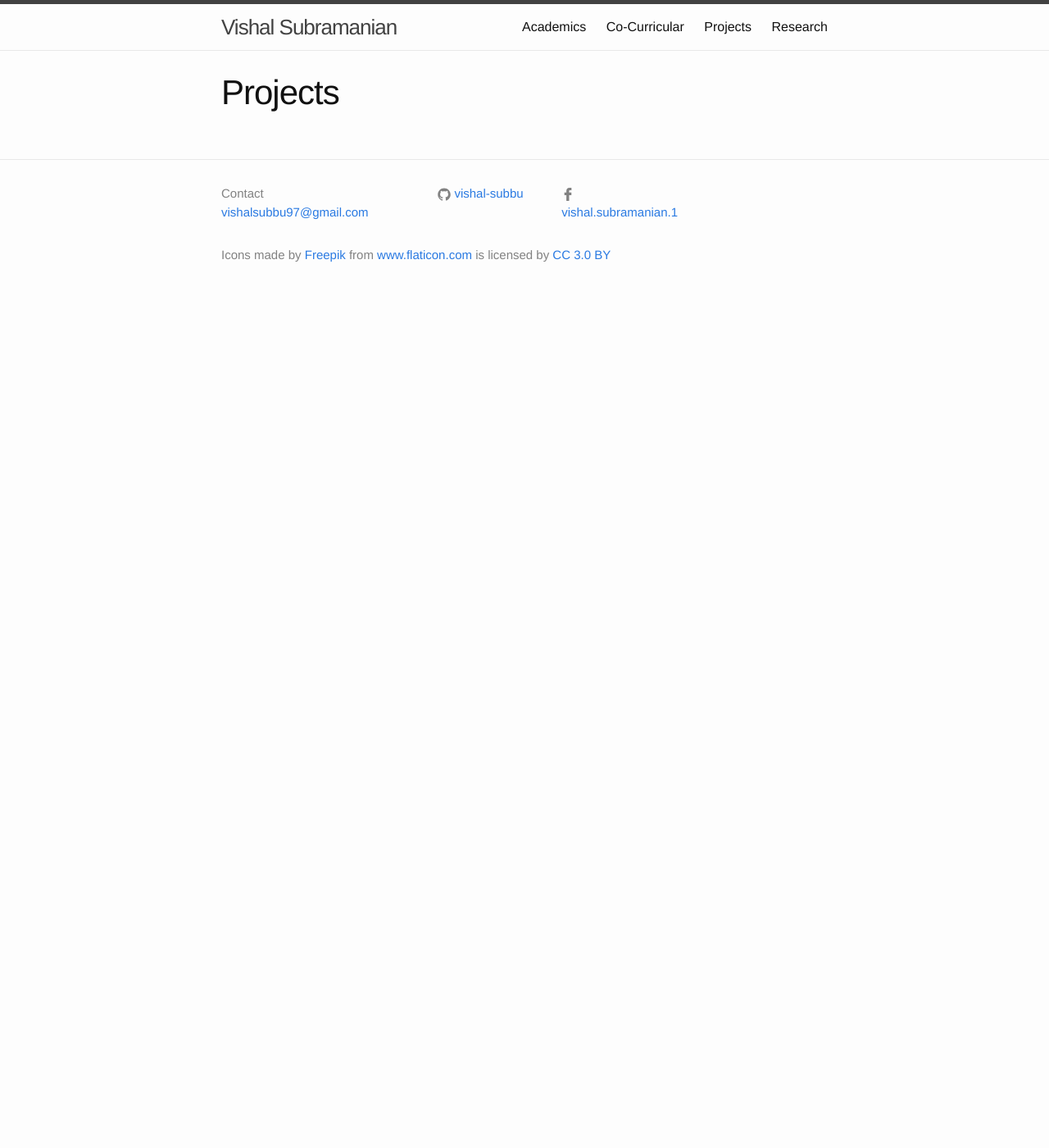
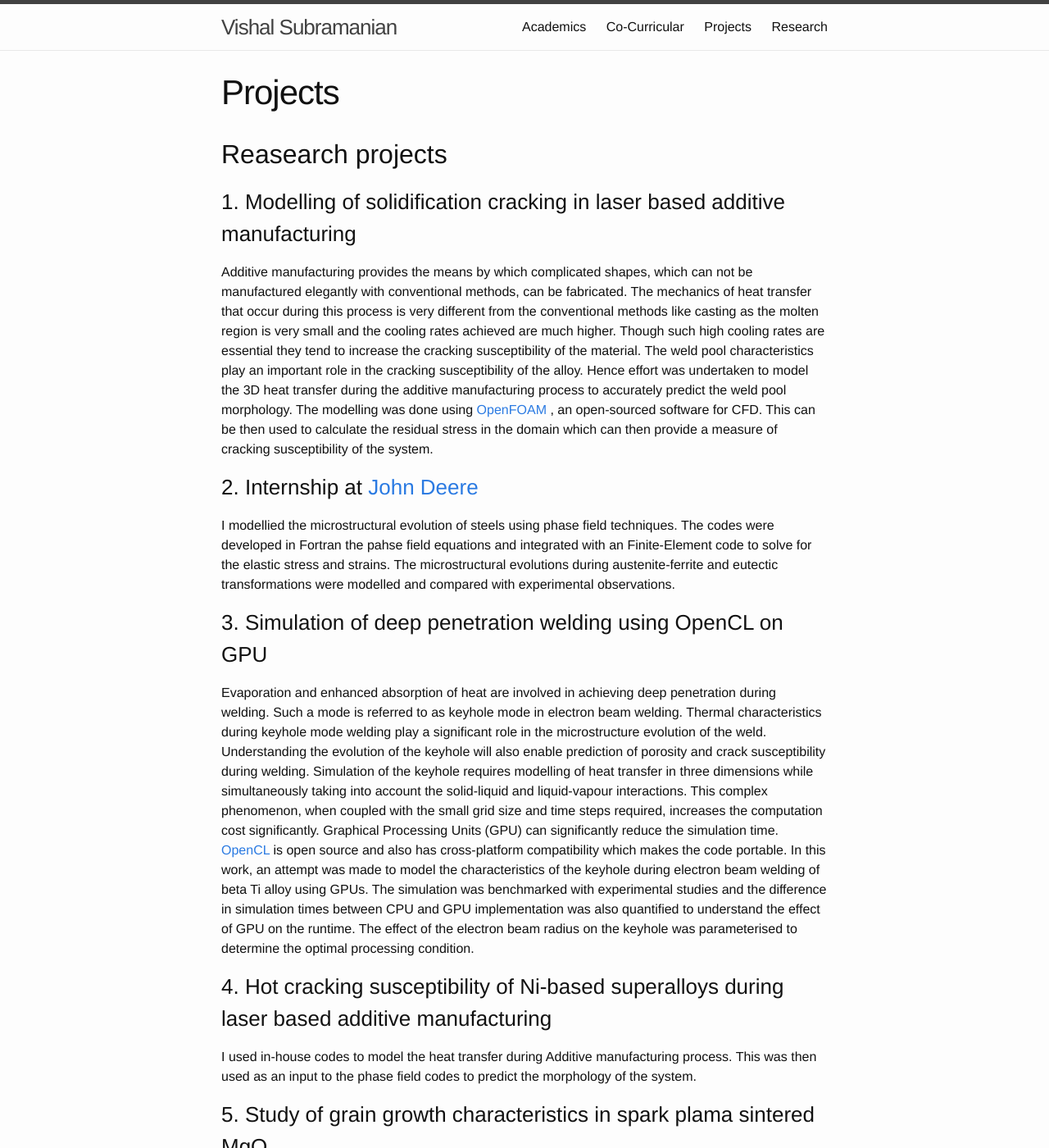
Before and after one commit to vishal-subbu/vishal-subbu.github.io, a Jekyll site: the page built from projects.md, in a window 1280 px wide and 1400 px high. Shown: the whole window at 82% size. Built offline with Jekyll 4.4.1, drawn with Linux system fonts in a browser that asks for light colours; some of the changed text lies outside the part shown.

Commit message:
Added projects and co-curricular activities
Added description for projects and co-curricular activities.

```diff
--- a/projects.md
+++ b/projects.md
@@ -3,3 +3,37 @@ layout: page
 title: Projects
 permalink: /projects
 ---
+
+## Reasearch projects
+
+### 1. Modelling of solidification cracking in laser based additive manufacturing
+Additive manufacturing provides the means by which complicated shapes, which can not be manufactured elegantly with conventional methods, can be fabricated. The mechanics of heat transfer that occur during this process is very different from the conventional methods like casting as the  molten region is very small and the cooling rates achieved are much higher. Though such high cooling rates are essential they tend to increase the cracking susceptibility of the material. The weld pool characteristics play an important role in the cracking susceptibility of the alloy. Hence effort was undertaken to model the 3D heat transfer during the additive manufacturing process to accurately predict the weld pool morphology. The modelling was done using [OpenFOAM](https://openfoam.org) , an open-sourced  software for CFD. This can be then used to calculate the residual stress in the domain which can then provide a measure of cracking susceptibility of the system.
+
+
+### 2. Internship at [John Deere](https://www.deere.co.in/en/john-deere-technology-center/john-deere-asia-technology)
+I modellied the microstructural evolution of steels using phase field techniques. The codes were developed in Fortran the pahse field equations and integrated with an Finite-Element code to solve for the elastic stress and strains. The microstructural evolutions during austenite-ferrite and eutectic transformations were modelled and compared with experimental observations.
+
+### 3. Simulation of deep penetration welding using OpenCL on GPU
+Evaporation and enhanced absorption of heat are involved in achieving deep penetration during welding. Such a mode is referred to as keyhole mode in electron beam welding. Thermal characteristics during keyhole mode welding play a significant role in the microstructure evolution of the weld. Understanding the evolution of the keyhole will also enable prediction of porosity and crack  susceptibility during welding. Simulation of the keyhole requires modelling of heat transfer in three dimensions while simultaneously taking into account the solid-liquid and liquid-vapour interactions. This complex phenomenon, when coupled with the small grid size and time steps required, increases the computation cost significantly. Graphical Processing Units (GPU) can significantly reduce the simulation time. [OpenCL](https://www.khronos.org/opencl/) is open source and also has cross-platform compatibility which makes the code portable. In this work, an attempt was made to model the characteristics of the keyhole during electron beam welding of beta Ti alloy using GPUs. The simulation was benchmarked with experimental studies and the difference in simulation times between CPU and GPU implementation was also quantified to understand the effect of GPU on the runtime. The effect of the electron beam radius on the keyhole was parameterised to determine the optimal processing condition.
+
+
+### 4. Hot cracking susceptibility of Ni-based superalloys during laser based additive manufacturing
+
+I used in-house codes to model the heat transfer during Additive manufacturing process.
+This was then used as an input to the phase field codes to predict the morphology of the system.
+
+
+
+### 5. Study of grain growth characteristics in spark plama sintered MgO
+
+The goal was to model the growth charecteristics of MgO as a function of the processing parameters. Through this we were able to deduce the effect of electric current, pressure, temperature on the growth of nano MgO powders. I performed ball milling to achieve nano powders for used XRD,  optical and scanning electron microscopy to charecterise the samples before and after sintering.
+
+
+## Course projects
+
+
+### 1. Flow in a channel with an obstacle
+
+### 2. Calculation of Interfacial energies for $\theta'$ precipitates in Al-Cu matrix
+
+### 3. Effect of an inhomogenity on a dislocation
```
Also changed, not shown: co-curricular.md (+9 -7 lines), research.md (+12 -1 lines), assets/TCS_1.jpg (added), 1 other file.
